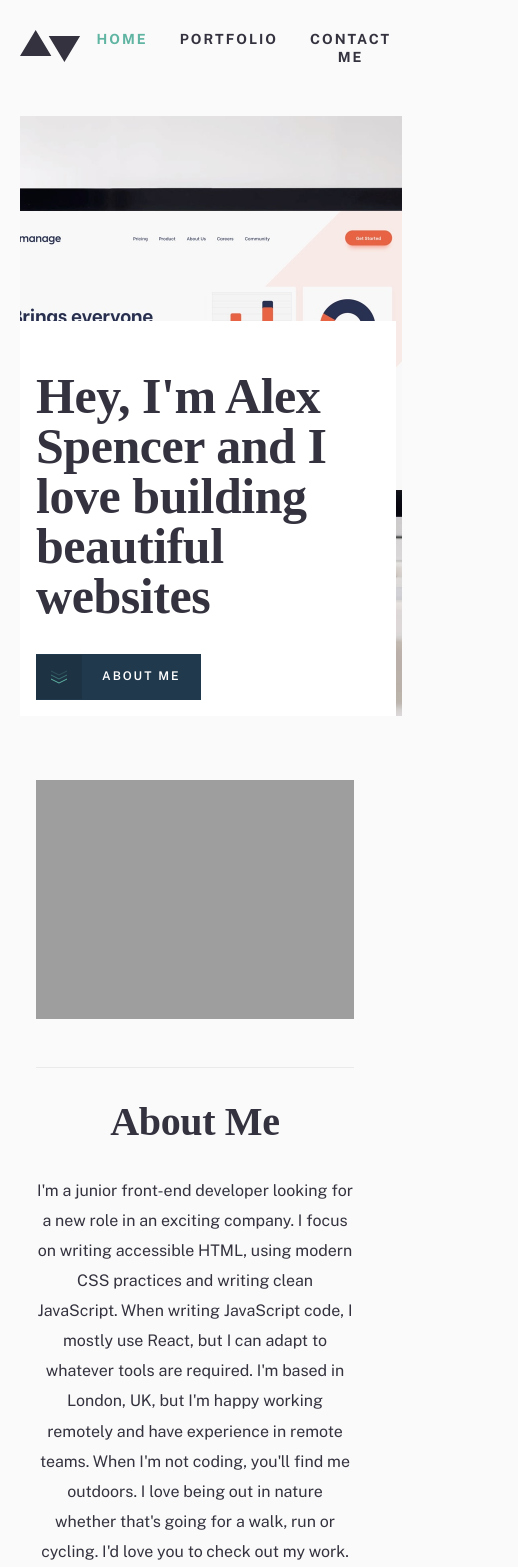
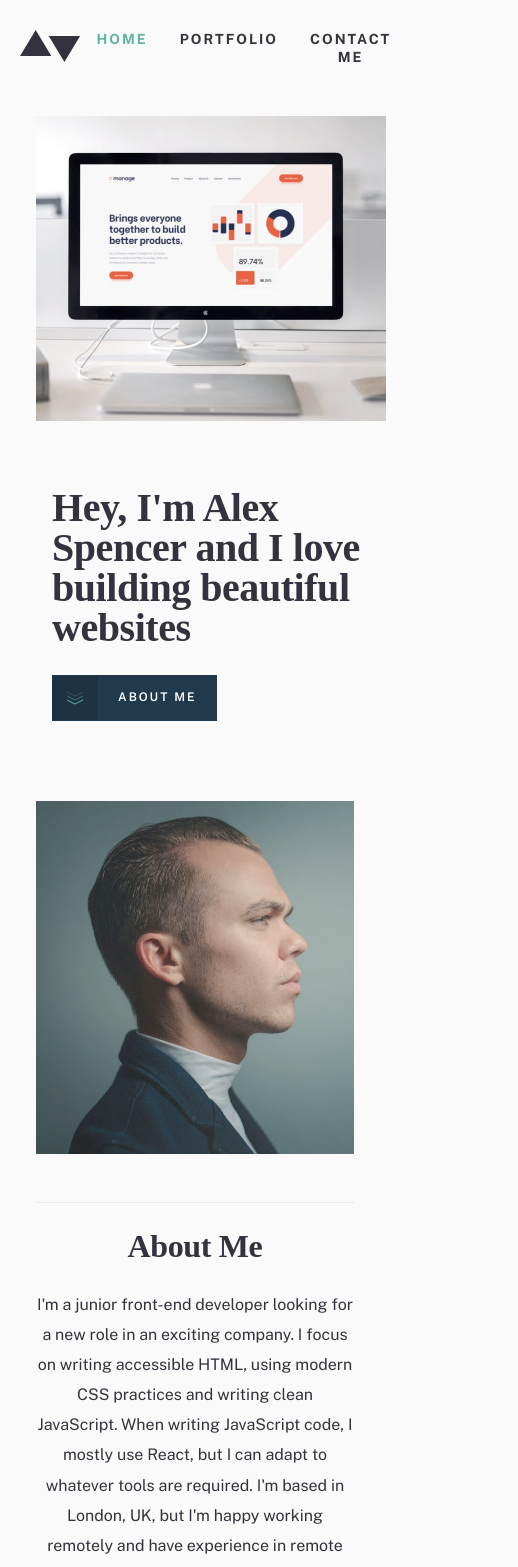
Before and after one commit to ziieng/portfolio-frontend-mentor, a React (Vite) app: page / in a window 390 px wide. Shown: the top 1567 px of the page, 518 px wide, since content can reach past the window. Built offline with nearby package versions, Linux system fonts and the light colour scheme; a web font is replaced by a local one.

Commit message:
css fixes

```diff
--- a/src/assets/styles/App.css
+++ b/src/assets/styles/App.css
@@ -40,7 +40,7 @@ h1 {
   font-family: "Ibarra Real Nova", serif;
   font-style: normal;
   font-weight: 700;
-  font-size: 50px;
+  font-size: clamp(2.5rem, 6vw, 3.125rem);
   line-height: 100%;
   letter-spacing: -0.45px;
 }
@@ -49,7 +49,7 @@ h2 {
   font-family: "Ibarra Real Nova", serif;
   font-style: normal;
   font-weight: 700;
-  font-size: 40px;
+  font-size: clamp(2rem, 5vw, 2.5rem);
   line-height: 105%;
   letter-spacing: -0.357143px;
 }
@@ -59,7 +59,7 @@ h3 {
   font-family: "Ibarra Real Nova";
   font-style: normal;
   font-weight: 400;
-  font-size: 32px;
+  font-size: clamp(1.5rem, 4vw, 2rem);
   line-height: 112%;
   letter-spacing: -0.285714px;
 }
@@ -67,14 +67,14 @@ h3 {
 p {
   font-style: normal;
   font-weight: 400;
-  font-size: 16px;
+  font-size: clamp(1rem, 2.5vw, 1.125rem);
   line-height: 188%;
 }
 
 p .secondary-text {
   font-style: normal;
   font-weight: 400;
-  font-size: 15px;
+  font-size: clamp(0.95rem, 2vw, 1rem);
   line-height: 200%;
 }
 
@@ -84,7 +84,7 @@ button {
   font-family: "Public Sans", sans-serif;
   font-style: normal;
   font-weight: 400;
-  font-size: 12px;
+  font-size: clamp(0.75rem, 2vw, 0.85rem);
   line-height: 120%;
   letter-spacing: 2px;
   text-transform: uppercase;
@@ -98,7 +98,7 @@ button {
   cursor: pointer;
   transition: background-color 0.3s ease;
   font-weight: 600;
-  font-size: 12px;
+  font-size: clamp(0.75rem, 2vw, 0.85rem);
   line-height: 14px;
   text-align: center;
   letter-spacing: 2px;
@@ -136,7 +136,7 @@ button {
   color: var(--color-gray-blue);
   border: 2px solid var(--color-gray-blue);
   padding: 0.75rem 1.5rem;
-  font-size: 12px;
+  font-size: clamp(0.75rem, 2vw, 0.85rem);
   cursor: pointer;
   transition: background-color 0.3s ease, color 0.3s ease;
   height: fit-content;
--- a/src/assets/styles/Home.css
+++ b/src/assets/styles/Home.css
@@ -14,11 +14,18 @@
   position: relative;
 }
 
+.mobile-hero-image {
+  display: none;
+  width: 100%;
+  height: 0;
+}
+
 .hero-content {
   position: absolute;
   bottom: 0;
   left: 0;
-  background-color: white;
+  padding: 2rem 2rem 0 0;
+  background-color: var(--color-very-light-gray);
   max-width: 600px;
 }
 
@@ -33,14 +40,31 @@
   }
 }
 
-@media (max-width: 375px) {
+@media (max-width: 500px) {
+  .mobile-hero-image {
+    display: block;
+    max-width: 100%;
+    width: auto;
+    height: auto;
+  }
+
   .hero-image {
-    background-image: url(../images/homepage/mobile/image-homepage-hero@2x.jpg);
+    display: flex;
+    width: 100%;
+    height: auto;
+    flex-direction: column;
+    gap: 1.5rem;
+    margin-bottom: 4rem;
+    padding: 0 1rem;
+    background-image: none;
+    position: static;
   }
 
   .hero-content {
-    max-width: 90%;
+    display: block;
+    position: static;
     padding: 1rem;
+    background: none;
   }
 }
 
@@ -80,7 +104,7 @@
   }
 
   .about-image img {
-    content: url(./assets/images/homepage/tablet/image-homepage-profile@2x.jpg);
+    content: url(../images/homepage/tablet/image-homepage-profile@2x.jpg);
     max-width: 100%;
     height: 100%;
     margin: 0 auto;
@@ -98,7 +122,7 @@
   }
 
   .about-image img {
-    content: url(./assets/images/homepage/mobile/image-homepage-profile@2x.jpg);
+    content: url(../images/homepage/mobile/image-homepage-profile@2x.jpg);
     max-width: 400px;
     margin: 0 auto;
   }
--- a/src/components/Footer/Footer.css
+++ b/src/components/Footer/Footer.css
@@ -72,8 +72,17 @@ footer .content a.icon {
 }
 
 @media screen and (max-width: 600px) {
-  footer nav ul li.right,
-  footer nav ul li {
-    float: none;
+  .social-links {
+    margin-left: auto;
+    margin-right: auto;
+  }
+  footer .content {
+    flex-direction: column;
+  }
+  footer nav {
+    margin: 0;
+  }
+  footer nav ul {
+    flex-direction: column;
   }
 }
--- a/src/components/Header/Header.css
+++ b/src/components/Header/Header.css
@@ -11,14 +11,6 @@ header nav ul li a {
   padding: 14px 16px;
   text-decoration: none;
   transition: background-color 0.3s ease, color 0.3s ease;
-}
-
-header nav ul li.right {
-  justify-self: right;
-}
-
-header nav ul li.left {
-  justify-self: left;
 }
 
 header .content nav ul {
@@ -64,10 +56,3 @@ header a.logo {
   text-decoration: none;
   color: var(--color-gray-blue);
 }
-
-@media screen and (max-width: 600px) {
-  header nav ul li.right,
-  header nav ul li {
-    float: none;
-  }
-}
--- a/src/pages/Home.tsx
+++ b/src/pages/Home.tsx
@@ -3,6 +3,7 @@ import "../assets/styles/Home.css";
 import ContactCta from "../components/ContactCta/ContactCta";
 import DownArrows from "../assets/images/icons/down-arrows.svg?react";
 import portraitDesktop from "../assets/images/homepage/desktop/image-homepage-profile@2x.jpg";
+import heroMobile from "../assets/images/homepage/mobile/image-homepage-hero@2x.jpg";
 
 const Home = () => {
   const navigate = useNavigate();
@@ -18,6 +19,11 @@ const Home = () => {
   return (
     <div>
       <div className="hero-image">
+        <img
+          src={heroMobile}
+          className="mobile-hero-image"
+          alt="Rendering of the Manage design project on a monitor"
+        />
         <div className="hero-content">
           <h1>Hey, I'm Alex Spencer and I love building beautiful websites</h1>
           <button
```
